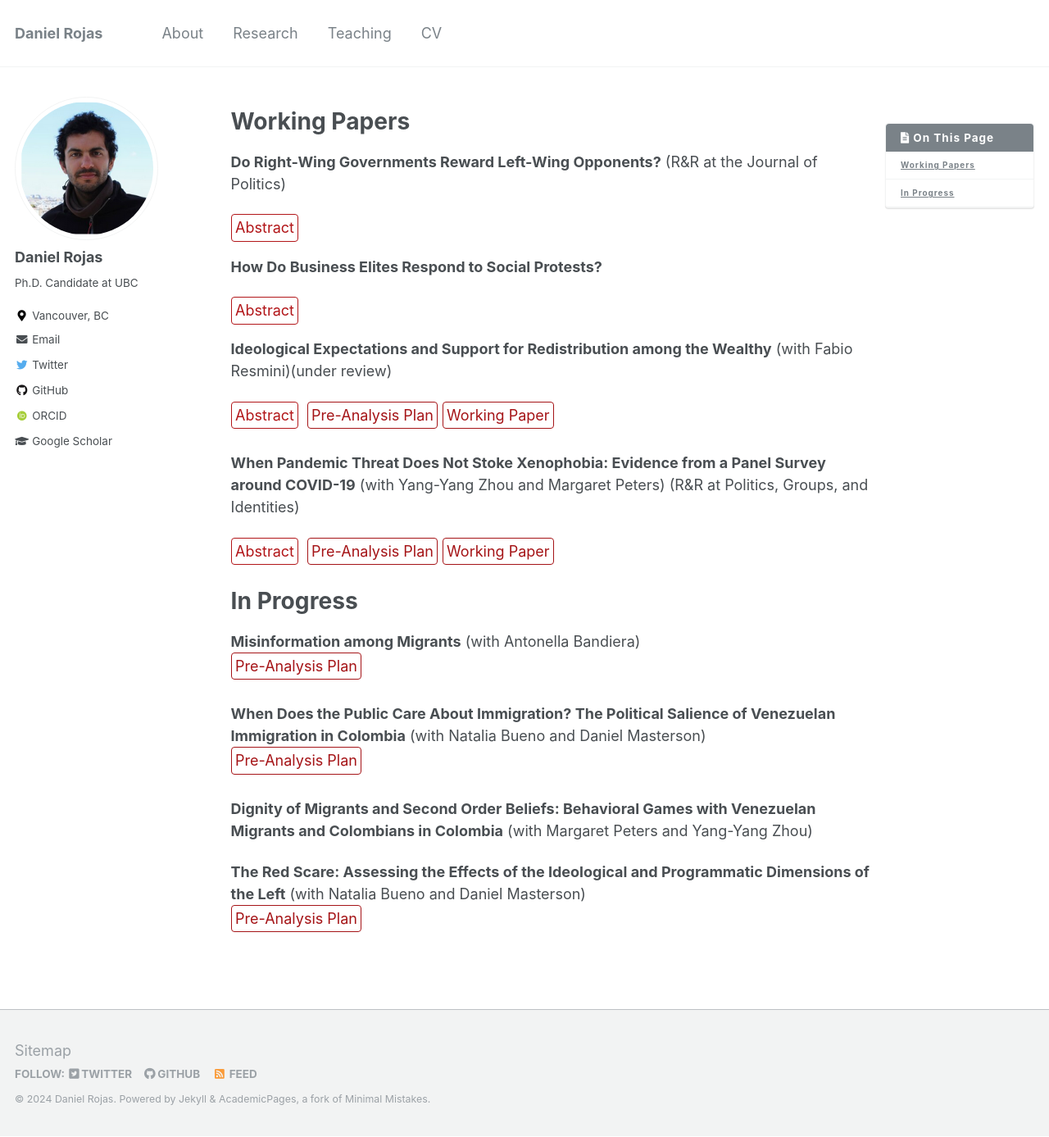
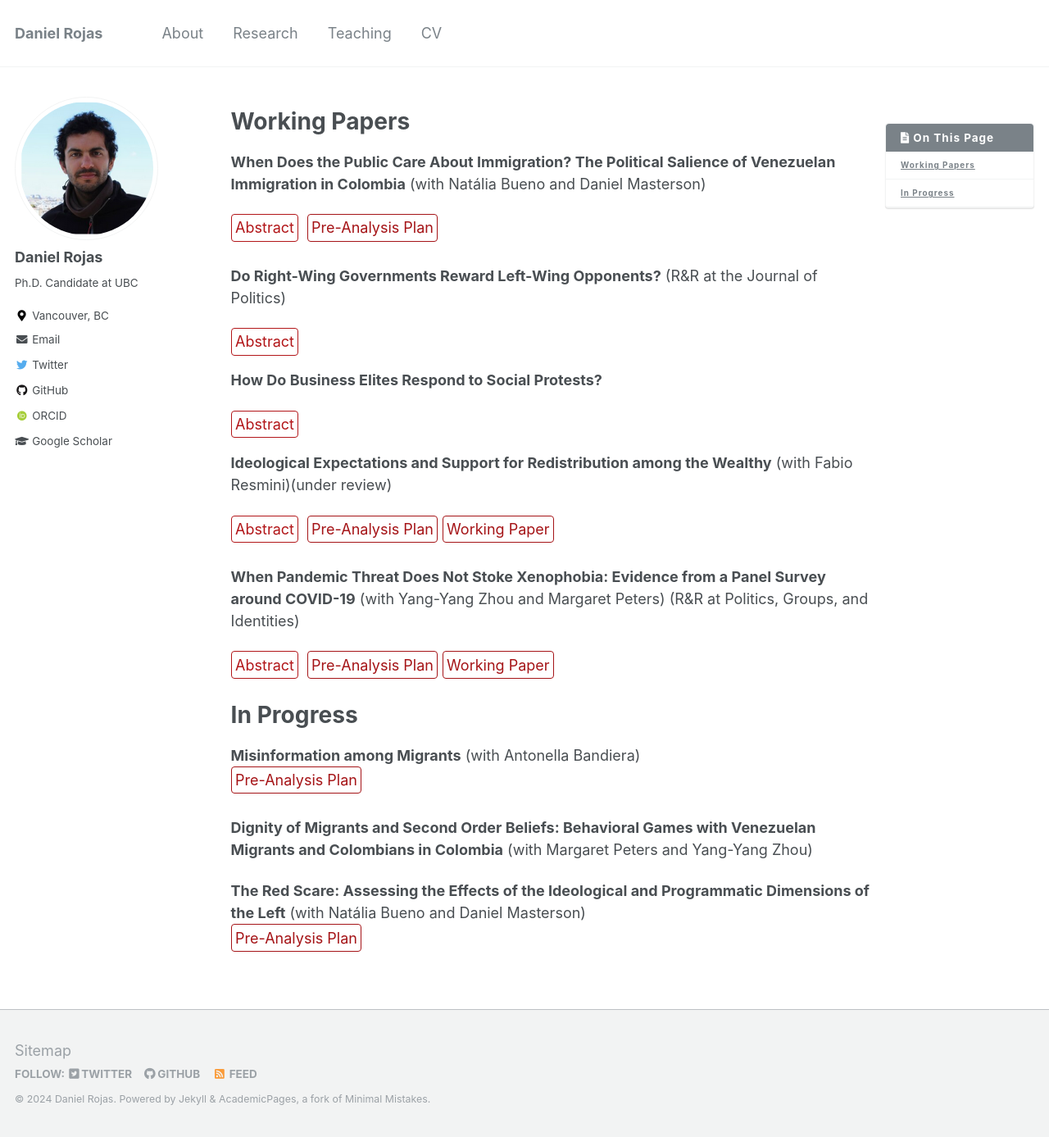
Before and after one commit to danielrojaslozano/danielrojaslozano.github.io, a Jekyll site: the page built from _pages/research.md, in a window 1280 px wide and 1387 px high. Shown: the whole window at 82% size. Built offline with Jekyll 4.4.1, drawn with Linux system fonts in a browser that asks for light colours; some web fonts are replaced; part of the change alters nothing that is shown.

Commit message:
Update research.md

```diff
--- a/_pages/research.md
+++ b/_pages/research.md
@@ -49,6 +49,13 @@ details > p {
 
 # Working Papers
 
+**When Does the Public Care About Immigration? The Political Salience of Venezuelan Immigration in Colombia** (with Natália Bueno and Daniel Masterson)
+<br />
+<details><summary>Abstract</summary><p> What triggers public concern about immigration? Although substantial research has investigated public attitudes toward immigration, less work has been done on its political salience. This study utilizes survey experiments with Colombians to investigate the drivers of both valence and salience concerning Venezuelan immigration. Employing experimental vignettes, the study explores the effects of different styles of rhetorical framing, specifically contrasting moderate anti-immigration framing with strong anti-immigration rhetoric, on attitudes about the salience and valence of immigration. First, we find that rhetoric that leads to more negative (positive) views on immigration also heightens (lessens) its perceived importance, suggesting a previously unacknowledged challenge for mobilizing political support for immigration. Second, strong anti-immigration messaging, akin to the style of rhetoric used by many contemporary populists, is highly effective in influencing opinions. Alarmingly, this rhetoric has broad effectiveness, even among people who did not hold negative views of immigration at baseline.</p>
+</details> &nbsp;
+[Pre-Analysis Plan](https://osf.io/uk7qr){: .btn--research}
+
+
 **Do Right-Wing Governments Reward Left-Wing Opponents?** (R&R at the Journal of Politics)
 <br />
 <details><summary>Abstract</summary><p> The conventional view holds that incumbents expand transfers to allied or swing constituencies to increase their vote shares. I contrast the prevalent electoral competition explanation and propose a theory based on the historical left-right political conflict. I argue that the distinct promises of the left motivate right-wing incumbents to expand social transfers to left-wing constituencies. I posit that this strategy aims to hinder support for the left by demobilizing rather than winning over left-leaning supporters. Using a continuous difference-in-difference research design with data from Colombia, I show that the right-wing government expanded a welfare program in left-leaning constituencies. Additional tests suggest that this expansion followed a demobilization rather than a persuasion strategy. This research contributes to the understanding of distributive politics by highlighting the role of ideological distance between political contenders and the timing of social policy distribution in response to the leftist threat.</p>
@@ -78,12 +85,8 @@ details > p {
 <br />
 [Pre-Analysis Plan](https://osf.io/njkcu){: .btn--research}
 
-**When Does the Public Care About Immigration? The Political Salience of Venezuelan Immigration in Colombia** (with Natalia Bueno and Daniel Masterson)
-<br />
-[Pre-Analysis Plan](https://osf.io/uk7qr){: .btn--research}
-
 **Dignity of Migrants and Second Order Beliefs: Behavioral Games with Venezuelan Migrants and Colombians in Colombia** (with Margaret Peters and Yang-Yang Zhou)
 
-**The Red Scare: Assessing the Effects of the Ideological and Programmatic Dimensions of the Left** (with Natalia Bueno and Daniel Masterson)
+**The Red Scare: Assessing the Effects of the Ideological and Programmatic Dimensions of the Left** (with Natália Bueno and Daniel Masterson)
 <br />
 [Pre-Analysis Plan](https://osf.io/5yrwv){: .btn--research}
```
